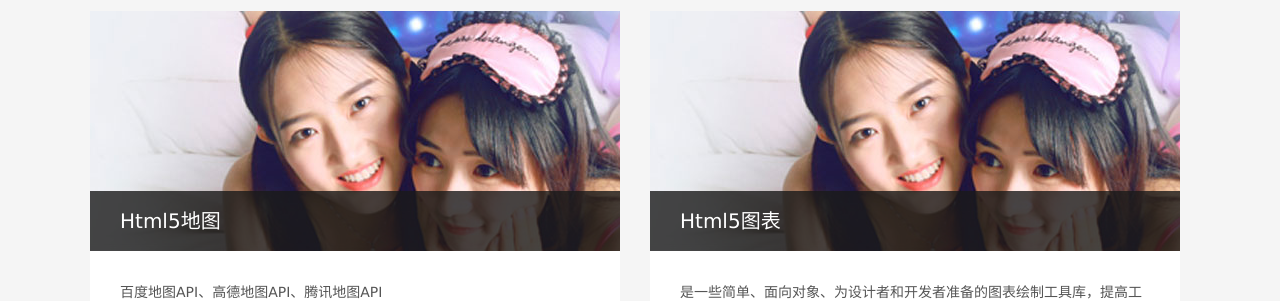
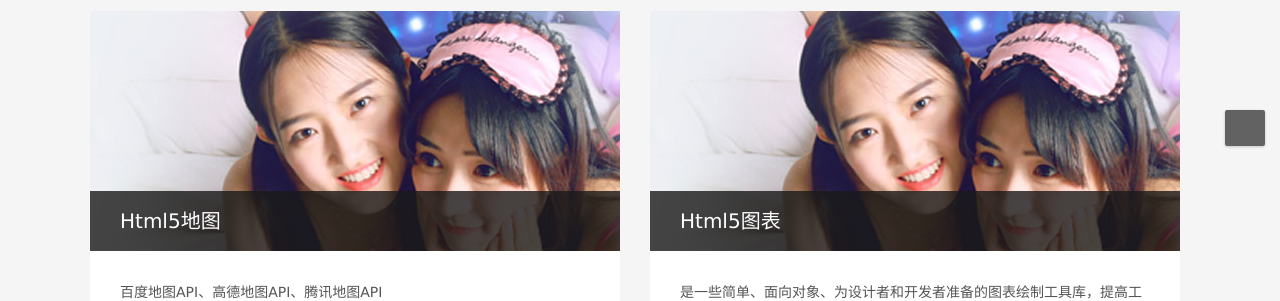
Before and after one commit to luozyiii/blog, a Jekyll site: the page built from index.html, in a window 1280 px wide. Shown: the part 739-1040 px from the top of the page. Built offline with Jekyll 4.4.1, drawn with Linux system fonts in a browser that asks for light colours.

Commit message:
返回顶部

```diff
--- /dev/null
+++ b/_includes/go_top.html
@@ -0,0 +1,3 @@
+<section class="go-top">
+	<a href="javascript:;" title=""></a>
+</section>
--- a/_layouts/default.html
+++ b/_layouts/default.html
@@ -19,5 +19,7 @@
 			{{ content }}
 		</section>
 		{% include footer.html %}
+
+		{% include go_top.html %}
 	</body>
 </html>
--- a/css/blog.css
+++ b/css/blog.css
@@ -182,7 +182,6 @@ span,p,pre {
 .m-detail .content img {
 	margin-bottom: 10px;
 }
-
 div.m-detail {background-color:#f8f8f8;padding:.7em;}
 div.m-detail {border:1px solid #e9e9e9;}
 .m-detail h1,.m-detail h2,.m-detail h3,.m-detail h4,.m-detail h5,.m-detail h6{border:0!important;}
@@ -224,3 +223,27 @@ div.m-detail {border:1px solid #e9e9e9;}
 .m-detail .align-left{display:block;text-align:left;}
 .m-detail .align-center{display:block;text-align:center;}
 .m-detail .align-right{display:block;text-align:right;}
+
+/*返回顶部*/
+.go-top {
+	position: fixed;
+    right: 15px;
+    bottom: 10px;
+    z-index: 99992;
+    -webkit-transition: opacity .4s ease-in-out;
+    -moz-transition: opacity .4s ease-in-out;
+    -o-transition: opacity .4s ease-in-out;
+    opacity: 1;
+}
+.go-top a {
+	display: block;
+    margin-bottom: 5px;
+    width: 40px;
+    height: 36px;
+    border-radius: 2px;
+    background: url({{ site.baseurl }}/images/go-top.png) 8px 6px no-repeat;
+    background-color: #444;
+    background-color: rgba(0,0,0,.6);
+    cursor: pointer;
+    box-shadow: 0 1px 3px rgba(0,0,0,.2);
+}
```
Also changed, not shown: images/go-top.png (added).
